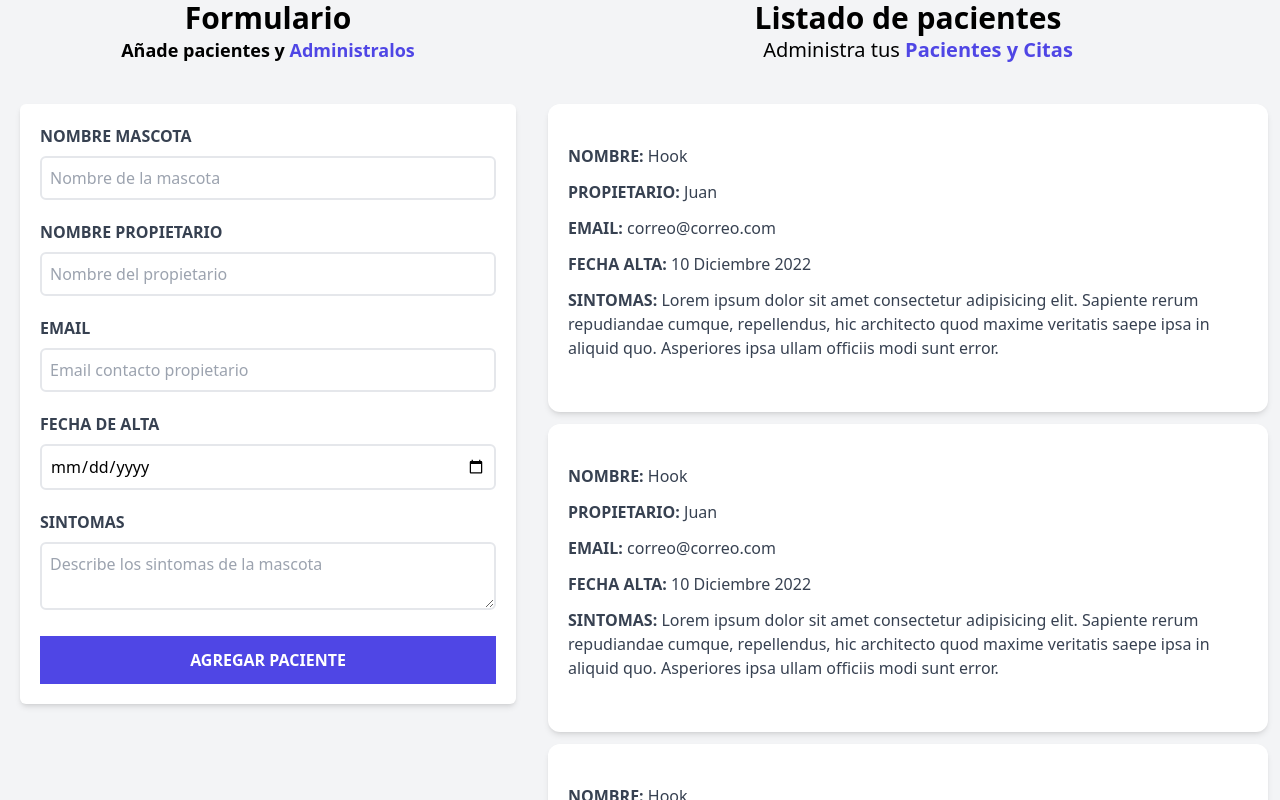
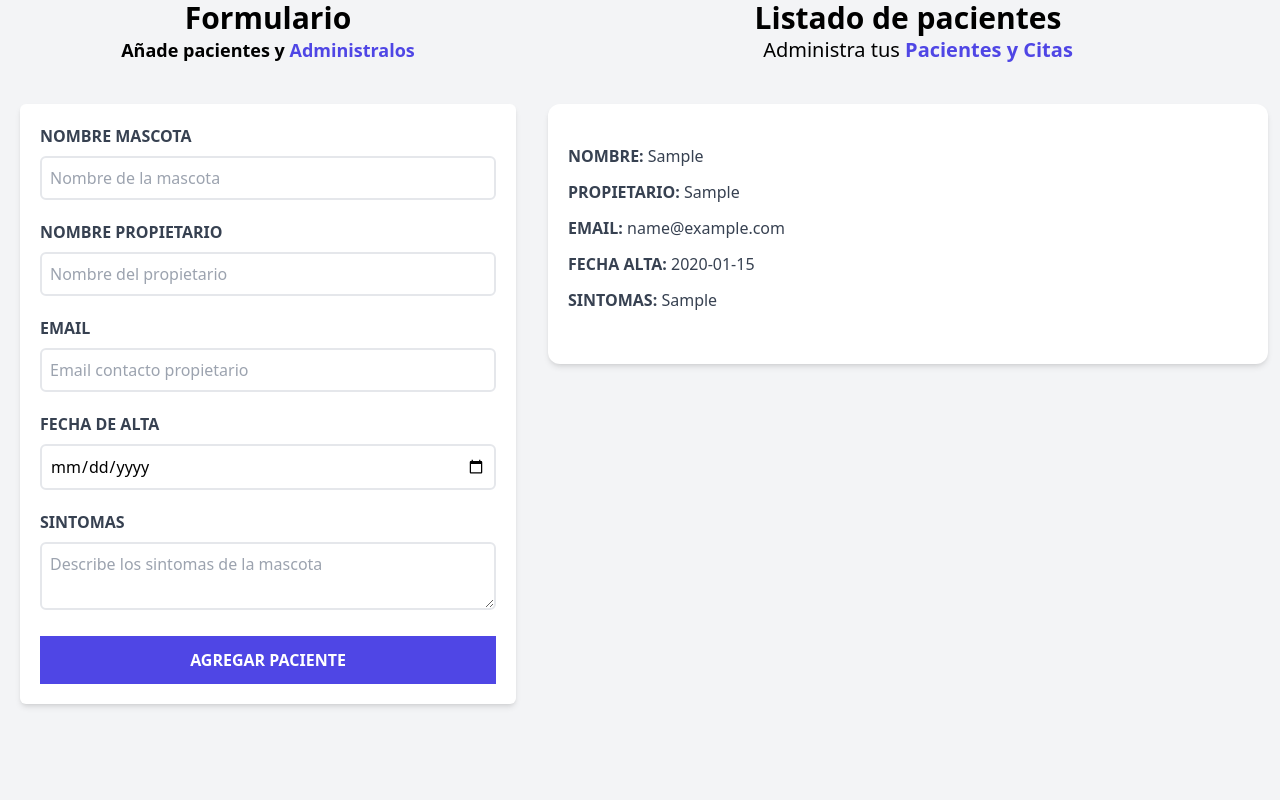
Before and after one commit to david0896/MERN-15apps, a React (Vite) app in the folder proyectoUno/citas-react-P1/: page / in a window 1280 px wide. Both pictures are taken after typing "Sample", "Sample", "name@example.com", "2020-01-15", "Sample" into the empty fields and a click on the input "Agregar paciente". Shown: the part 176-976 px from the top of the page. Built offline with nearby package versions, Linux system fonts and the light colour scheme.

Commit message:
update: list of pacient with state

```diff
--- a/proyectoUno/citas-react-P1/src/App.jsx
+++ b/proyectoUno/citas-react-P1/src/App.jsx
@@ -14,7 +14,7 @@ function App() {
           pacientes={pacientes}
           setPacientes={setPacientes}
         />
-        <ListadoPacientes/>
+        <ListadoPacientes pacientes={pacientes}/>
       </div>
     </div>
   );
--- a/proyectoUno/citas-react-P1/src/Components/ListadoPacientes.jsx
+++ b/proyectoUno/citas-react-P1/src/Components/ListadoPacientes.jsx
@@ -1,6 +1,6 @@
 import Paciente from "./Paciente"
 
-const ListadoPacientes = () => {
+const ListadoPacientes = ({ pacientes }) => {
   return (
     <div className="md:w-1/2 lg:w-3/5 md:h-screen overflow-y-scroll">
       <h2 className="font-black text-3xl text-center">Listado de pacientes</h2>
@@ -9,13 +9,10 @@ const ListadoPacientes = () => {
         <span className="text-indigo-600 font-bold">Pacientes y Citas</span>
       </p>
 
-      <Paciente />
-      <Paciente />
-      <Paciente />
-      <Paciente />
-      <Paciente />
-      <Paciente />
-      <Paciente />
+      {
+        pacientes.map((paciente, index) => <Paciente paciente={paciente} key={index} />)
+      }
+
     </div>
   )
 }
--- a/proyectoUno/citas-react-P1/src/Components/Paciente.jsx
+++ b/proyectoUno/citas-react-P1/src/Components/Paciente.jsx
@@ -1,29 +1,40 @@
-const Paciente = () => {
+const Paciente = ({ paciente }) => {
+    const {nombre,propietario, email, fecha, sintomas} = paciente;
     return (
         <div className="m-3 bg-white shadow-md px-5 py-10 rounded-xl">
             <p className="font-bold mb-3 text-gray-700 uppercase">
                 Nombre: {''}
-                <span className="font-normal normal-case">Hook</span>
+                <span className="font-normal normal-case">
+                    {nombre}
+                </span>
             </p>
 
             <p className="font-bold mb-3 text-gray-700 uppercase">
                 Propietario: {''}
-                <span className="font-normal normal-case">Juan</span>
+                <span className="font-normal normal-case">
+                    {propietario}
+                </span>
             </p>
 
             <p className="font-bold mb-3 text-gray-700 uppercase">
                 Email: {''}
-                <span className="font-normal normal-case">correo@correo.com</span>
+                <span className="font-normal normal-case">
+                    {email}
+                </span>
             </p>
 
             <p className="font-bold mb-3 text-gray-700 uppercase">
                 Fecha Alta: {''}
-                <span className="font-normal normal-case">10 Diciembre 2022</span>
+                <span className="font-normal normal-case">
+                    {fecha}
+                </span>
             </p>
 
             <p className="font-bold mb-3 text-gray-700 uppercase">
                 Sintomas: {''}
-                <span className="font-normal normal-case">Lorem ipsum dolor sit amet consectetur adipisicing elit. Sapiente rerum repudiandae cumque, repellendus, hic architecto quod maxime veritatis saepe ipsa in aliquid quo. Asperiores ipsa ullam officiis modi sunt error.</span>
+                <span className="font-normal normal-case">
+                    {sintomas}
+                </span>
             </p>
         </div>
     )
```
